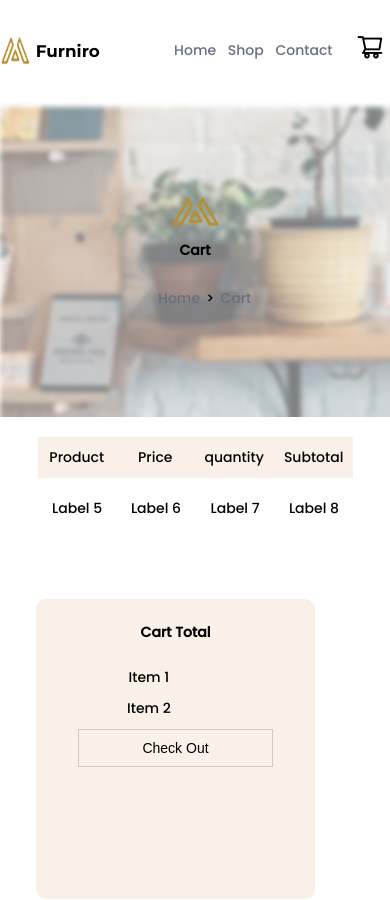
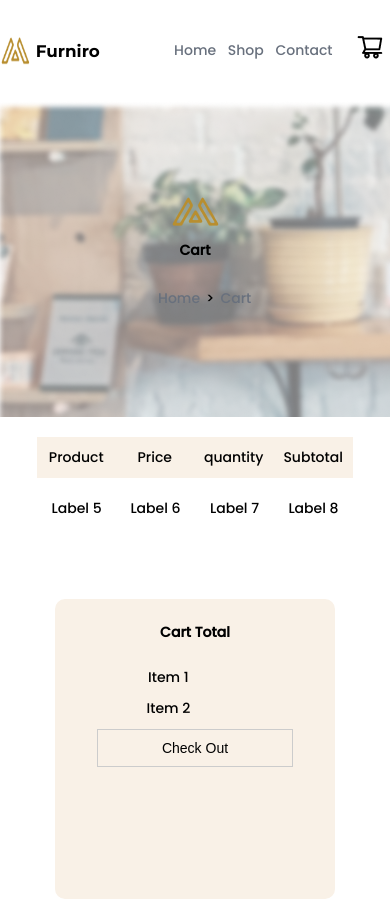
Before and after one commit to Zeinababoalsoud/e-commerce-website, a React (Vite) app in the folder final-project-advanced-level/: page /Cart in a window 390 px wide. Shown: the top 900 px of the page. Built offline with nearby package versions, Linux system fonts and the light colour scheme.

Commit message:
second-commit

```diff
--- a/final-project-advanced-level/src/pages/cart/Cart.css
+++ b/final-project-advanced-level/src/pages/cart/Cart.css
@@ -88,6 +88,8 @@
 @media (max-width: 600px) {
     .cart-container{
         flex-direction: column;
+        justify-content: center;
+        align-items: center;
     }
     .cart-container div{
         width:90%;
@@ -99,6 +101,8 @@
 
     .cart-container{
         flex-direction: column;
+        justify-content: center;
+        align-items: center;
     }
     .cart-container div{
         width:100%;
```
